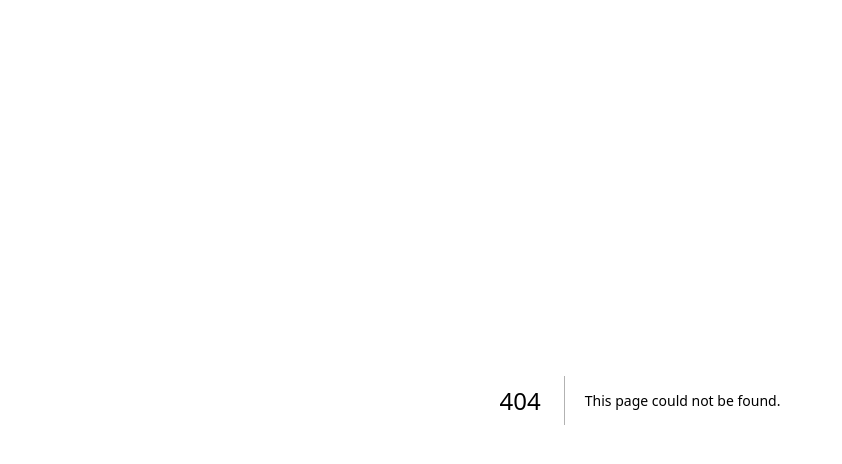
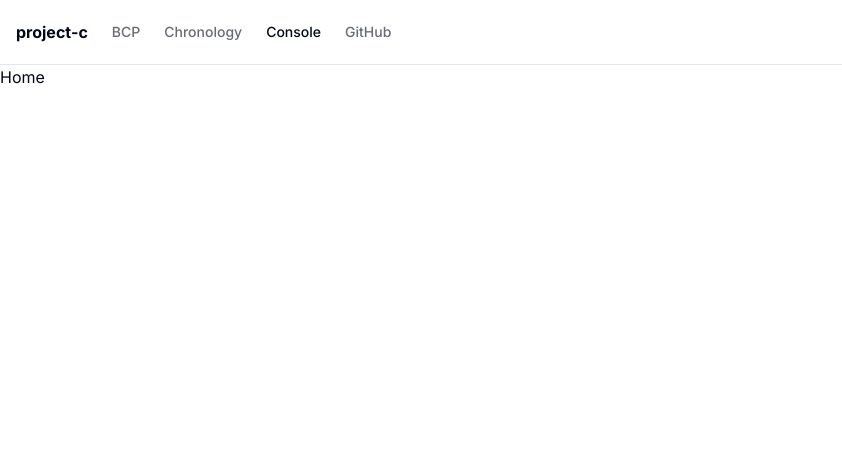
Before and after one commit to danielytan/project-c, a Next.js app: page /console in a window 1280 px wide. Before the commit this address had no page. Shown: the top 464 px of the page, without its empty margins (0-842 px from the left). Built offline with nearby package versions, Linux system fonts and the light colour scheme.

Commit message:
fleshed out nav menu to show active page and active tab properly

```diff
--- a/package.json
+++ b/package.json
@@ -10,6 +10,7 @@
   },
   "dependencies": {
     "@radix-ui/react-dropdown-menu": "^2.0.5",
+    "@radix-ui/react-navigation-menu": "^1.1.3",
     "@radix-ui/react-slot": "^1.0.2",
     "@radix-ui/react-tabs": "^1.0.4",
     "@types/node": "20.3.2",
--- /dev/null
+++ b/src/app/bcp/page.tsx
@@ -0,0 +1,5 @@
+import Link from 'next/link'
+
+export default function Page() {
+  return <Link href="/">Home</Link>
+}
--- /dev/null
+++ b/src/app/console/page.tsx
@@ -0,0 +1,5 @@
+import Link from 'next/link'
+
+export default function Page() {
+  return <Link href="/">Home</Link>
+}
--- a/src/app/layout.tsx
+++ b/src/app/layout.tsx
@@ -1,6 +1,7 @@
 import './globals.css'
 import { Inter } from 'next/font/google'
 import { ThemeProvider } from "@/components/theme-provider"
+import { MainNav } from "@/components/main-nav"
 
 const inter = Inter({ subsets: ['latin'] })
 
@@ -17,7 +18,14 @@
   return (
     <html lang="en">
     <body className={inter.className}>
-      {children}
+    <div className="hidden flex-col md:flex">
+      <div className="border-b">
+        <div className="flex h-16 items-center px-4">
+          <MainNav />
+        </div>
+      </div>
+    </div>
+    <div className="flex-1">{children}</div>
     </body>
   </html>
     /*
--- a/src/app/page.tsx
+++ b/src/app/page.tsx
@@ -2,15 +2,12 @@
 import Image from "next/image"
 import { Activity, CreditCard, DollarSign, Download, Users } from "lucide-react"
 
-import { MainNav } from "@/components/main-nav"
-
-export default function DashboardPage() {
+export default function Home() {
   return (
     <>
       <div className="hidden flex-col md:flex">
         <div className="border-b">
           <div className="flex h-16 items-center px-4">
-            <MainNav className="mx-6" />
           </div>
         </div>
       </div>
--- a/src/components/main-nav.tsx
+++ b/src/components/main-nav.tsx
@@ -1,40 +1,63 @@
+"use client"
+
+import * as React from "react"
 import Link from "next/link"
+import { usePathname } from "next/navigation"
 
+import { siteConfig } from "@/config/site"
 import { cn } from "@/lib/utils"
 
-export function MainNav({
-  className,
-  ...props
-}: React.HTMLAttributes<HTMLElement>) {
+export function MainNav() {
+  const pathname = usePathname()
+
   return (
-    <nav
-      className={cn("flex items-center space-x-4 lg:space-x-6", className)}
-      {...props}
+    <div className="mr-4 hidden md:flex">
+      <Link href="/" className="mr-6 flex items-center space-x-2">
+        <span className="hidden font-bold sm:inline-block">
+          {siteConfig.name}
+        </span>
+      </Link>
+      <nav className="flex items-center space-x-6 text-sm font-medium">
+        <Link
+          href="/bcp"
+          className={cn(
+            "transition-colors hover:text-foreground/80",
+            pathname === "/bcp" ? "text-foreground" : "text-foreground/60"
+          )}
         >
-      <Link
-        href="/"
-        className="text-sm font-medium transition-colors hover:text-primary"
-      >
-        Overview
+          BCP
         </Link>
         <Link
-        href="/"
-        className="text-sm font-medium text-muted-foreground transition-colors hover:text-primary"
+          href="/chronology"
+          className={cn(
+            "transition-colors hover:text-foreground/80",
+            pathname?.startsWith("/chronology")
+              ? "text-foreground"
+              : "text-foreground/60"
+          )}
         >
-        Customers
+          Chronology
         </Link>
         <Link
-        href="/"
-        className="text-sm font-medium text-muted-foreground transition-colors hover:text-primary"
+          href="/console"
+          className={cn(
+            "transition-colors hover:text-foreground/80",
+            pathname?.startsWith("/console")
+              ? "text-foreground"
+              : "text-foreground/60"
+          )}
         >
-        Products
+          Console
         </Link>
         <Link
-        href="/"
-        className="text-sm font-medium text-muted-foreground transition-colors hover:text-primary"
+          href={siteConfig.links.github}
+          className={cn(
+            "hidden text-foreground/60 transition-colors hover:text-foreground/80 lg:block"
+          )}
         >
-        Settings
+          GitHub
         </Link>
       </nav>
+    </div>
   )
 }
--- /dev/null
+++ b/src/components/ui/navigation-menu.tsx
@@ -0,0 +1,128 @@
+import * as React from "react"
+import * as NavigationMenuPrimitive from "@radix-ui/react-navigation-menu"
+import { cva } from "class-variance-authority"
+import { ChevronDown } from "lucide-react"
+
+import { cn } from "@/lib/utils"
+
+const NavigationMenu = React.forwardRef<
+  React.ElementRef<typeof NavigationMenuPrimitive.Root>,
+  React.ComponentPropsWithoutRef<typeof NavigationMenuPrimitive.Root>
+>(({ className, children, ...props }, ref) => (
+  <NavigationMenuPrimitive.Root
+    ref={ref}
+    className={cn(
+      "relative z-10 flex max-w-max flex-1 items-center justify-center",
+      className
+    )}
+    {...props}
+  >
+    {children}
+    <NavigationMenuViewport />
+  </NavigationMenuPrimitive.Root>
+))
+NavigationMenu.displayName = NavigationMenuPrimitive.Root.displayName
+
+const NavigationMenuList = React.forwardRef<
+  React.ElementRef<typeof NavigationMenuPrimitive.List>,
+  React.ComponentPropsWithoutRef<typeof NavigationMenuPrimitive.List>
+>(({ className, ...props }, ref) => (
+  <NavigationMenuPrimitive.List
+    ref={ref}
+    className={cn(
+      "group flex flex-1 list-none items-center justify-center space-x-1",
+      className
+    )}
+    {...props}
+  />
+))
+NavigationMenuList.displayName = NavigationMenuPrimitive.List.displayName
+
+const NavigationMenuItem = NavigationMenuPrimitive.Item
+
+const navigationMenuTriggerStyle = cva(
+  "group inline-flex h-10 w-max items-center justify-center rounded-md bg-background px-4 py-2 text-sm font-medium transition-colors hover:bg-accent hover:text-accent-foreground focus:bg-accent focus:text-accent-foreground focus:outline-none disabled:pointer-events-none disabled:opacity-50 data-[active]:bg-accent/50 data-[state=open]:bg-accent/50"
+)
+
+const NavigationMenuTrigger = React.forwardRef<
+  React.ElementRef<typeof NavigationMenuPrimitive.Trigger>,
+  React.ComponentPropsWithoutRef<typeof NavigationMenuPrimitive.Trigger>
+>(({ className, children, ...props }, ref) => (
+  <NavigationMenuPrimitive.Trigger
+    ref={ref}
+    className={cn(navigationMenuTriggerStyle(), "group", className)}
+    {...props}
+  >
+    {children}{" "}
+    <ChevronDown
+      className="relative top-[1px] ml-1 h-3 w-3 transition duration-200 group-data-[state=open]:rotate-180"
+      aria-hidden="true"
+    />
+  </NavigationMenuPrimitive.Trigger>
+))
+NavigationMenuTrigger.displayName = NavigationMenuPrimitive.Trigger.displayName
+
+const NavigationMenuContent = React.forwardRef<
+  React.ElementRef<typeof NavigationMenuPrimitive.Content>,
+  React.ComponentPropsWithoutRef<typeof NavigationMenuPrimitive.Content>
+>(({ className, ...props }, ref) => (
+  <NavigationMenuPrimitive.Content
+    ref={ref}
+    className={cn(
+      "left-0 top-0 w-full data-[motion^=from-]:animate-in data-[motion^=to-]:animate-out data-[motion^=from-]:fade-in data-[motion^=to-]:fade-out data-[motion=from-end]:slide-in-from-right-52 data-[motion=from-start]:slide-in-from-left-52 data-[motion=to-end]:slide-out-to-right-52 data-[motion=to-start]:slide-out-to-left-52 md:absolute md:w-auto ",
+      className
+    )}
+    {...props}
+  />
+))
+NavigationMenuContent.displayName = NavigationMenuPrimitive.Content.displayName
+
+const NavigationMenuLink = NavigationMenuPrimitive.Link
+
+const NavigationMenuViewport = React.forwardRef<
+  React.ElementRef<typeof NavigationMenuPrimitive.Viewport>,
+  React.ComponentPropsWithoutRef<typeof NavigationMenuPrimitive.Viewport>
+>(({ className, ...props }, ref) => (
+  <div className={cn("absolute left-0 top-full flex justify-center")}>
+    <NavigationMenuPrimitive.Viewport
+      className={cn(
+        "origin-top-center relative mt-1.5 h-[var(--radix-navigation-menu-viewport-height)] w-full overflow-hidden rounded-md border bg-popover text-popover-foreground shadow-lg data-[state=open]:animate-in data-[state=closed]:animate-out data-[state=closed]:zoom-out-95 data-[state=open]:zoom-in-90 md:w-[var(--radix-navigation-menu-viewport-width)]",
+        className
+      )}
+      ref={ref}
+      {...props}
+    />
+  </div>
+))
+NavigationMenuViewport.displayName =
+  NavigationMenuPrimitive.Viewport.displayName
+
+const NavigationMenuIndicator = React.forwardRef<
+  React.ElementRef<typeof NavigationMenuPrimitive.Indicator>,
+  React.ComponentPropsWithoutRef<typeof NavigationMenuPrimitive.Indicator>
+>(({ className, ...props }, ref) => (
+  <NavigationMenuPrimitive.Indicator
+    ref={ref}
+    className={cn(
+      "top-full z-[1] flex h-1.5 items-end justify-center overflow-hidden data-[state=visible]:animate-in data-[state=hidden]:animate-out data-[state=hidden]:fade-out data-[state=visible]:fade-in",
+      className
+    )}
+    {...props}
+  >
+    <div className="relative top-[60%] h-2 w-2 rotate-45 rounded-tl-sm bg-border shadow-md" />
+  </NavigationMenuPrimitive.Indicator>
+))
+NavigationMenuIndicator.displayName =
+  NavigationMenuPrimitive.Indicator.displayName
+
+export {
+  navigationMenuTriggerStyle,
+  NavigationMenu,
+  NavigationMenuList,
+  NavigationMenuItem,
+  NavigationMenuContent,
+  NavigationMenuTrigger,
+  NavigationMenuLink,
+  NavigationMenuIndicator,
+  NavigationMenuViewport,
+}
--- /dev/null
+++ b/src/config/site.ts
@@ -0,0 +1,12 @@
+export const siteConfig = {
+  name: "project-c",
+  url: "",
+  ogImage: "",
+  description:
+    "Crisis management application.",
+  links: {
+    github: "https://github.com/danielytan/project-c",
+  },
+}
+
+export type SiteConfig = typeof siteConfig
```
Also changed, not shown: components.json, src/app/chronology/layout.tsx (renamed from src/app/dashboard/layout.tsx), src/app/chronology/page.tsx (renamed from src/app/dashboard/page.tsx), 1 other file (tests, documents, lock files or other folders). Lines whose indentation alone changed are shown as unchanged.
